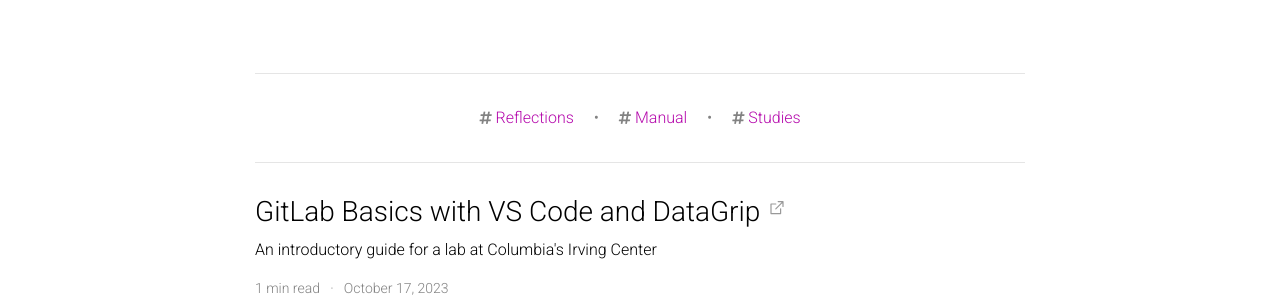
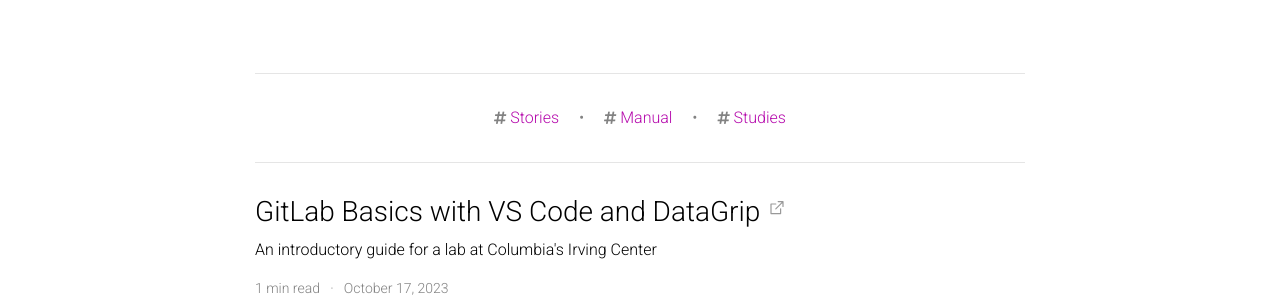
Before and after one commit to Zoewhat/Zoewhat.github.io, a Jekyll site: the page built from blog/index.html, in a window 1280 px wide and 900 px high. Shown: the part 120-420 px from the top of the window. Built offline with Jekyll 4.4.1, drawn with Linux system fonts in a browser that asks for light colours; the list of posts is cut into pages by our own code; comment, search, counter and statistics services are not loaded; a style sheet for code colours, icons or effects is not loaded.

Commit message:
Update _config.yml

```diff
--- a/_config.yml
+++ b/_config.yml
@@ -223,7 +223,7 @@
     tag: '/blog/tag/:name/'
     category: '/blog/category/:name/'
 
-display_tags: ['Reflections', 'Manual', 'Studies'] # this tags will be dispalyed on the front page of your blog
+display_tags: ['Stories', 'Manual', 'Studies'] # this tags will be dispalyed on the front page of your blog
 
 # -----------------------------------------------------------------------------
 # Jekyll Scholar
```
